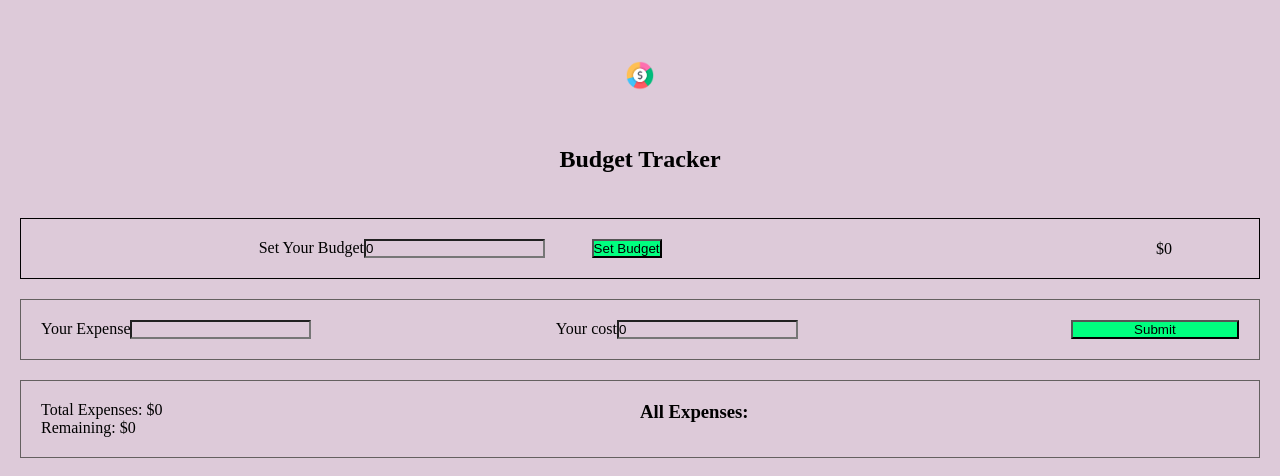
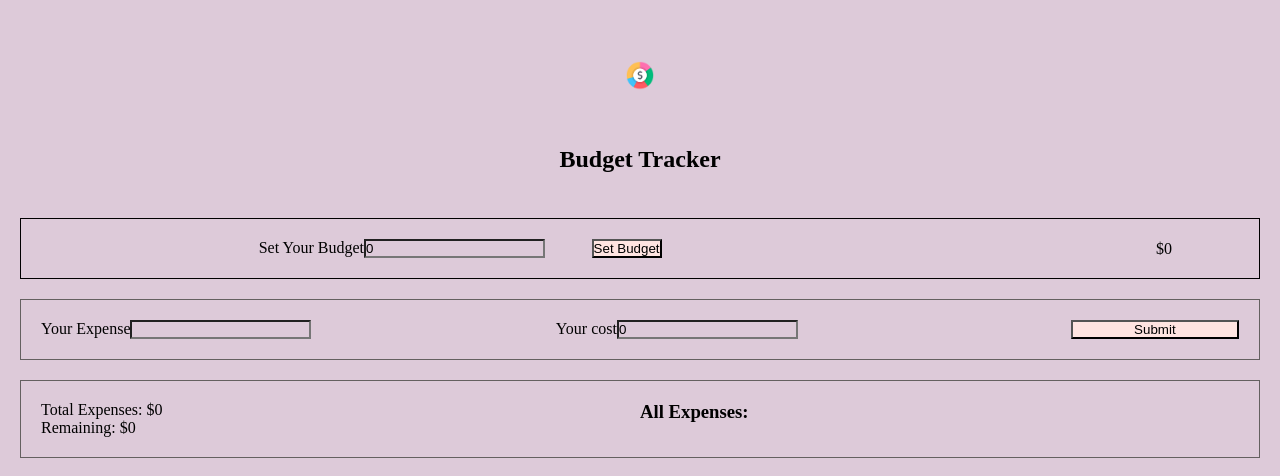
Before and after one commit to babaei-mostafa/Budget-Tracker, a React (Create React App) app: page / in a window 1280 px wide. Shown: the top 476 px of the page. Built offline with nearby package versions, Linux system fonts and the light colour scheme.

Commit message:
change the color of buttons

```diff
--- a/src/components/BudgetApp/ExpenseTracker.scss
+++ b/src/components/BudgetApp/ExpenseTracker.scss
@@ -7,7 +7,7 @@ $purple: #DDCAD9;
 }
 
 button {
-  background: springgreen;
+  background: mistyrose;
 }
 
 .expense-tracker-container {
```
